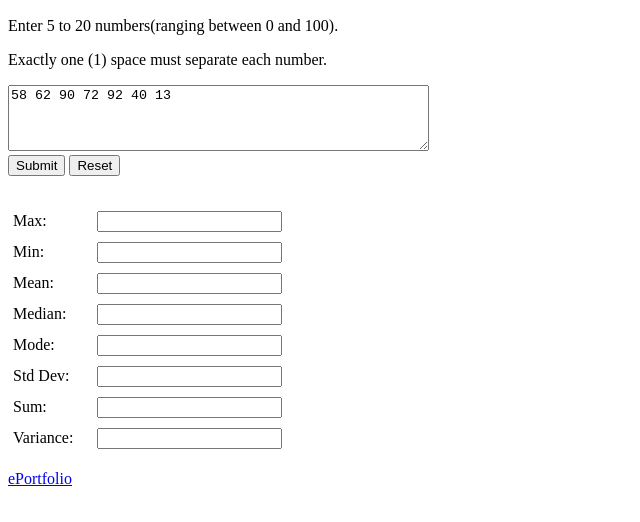
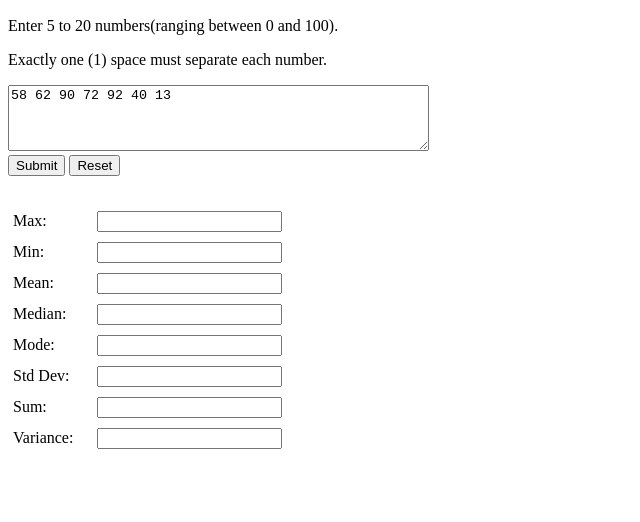
Before and after one commit to octuhpus/StatisticalCalculator, a plain HTML site: page index.html in a window 1280 px wide. Shown: the part 50-572 px from the top of the page, without its empty margins (0-640 px from the left). Drawn offline with Linux system fonts and the light colour scheme.

Commit message:
Removed Eportfolio Hyperlink

```diff
--- a/index.html
+++ b/index.html
@@ -56,11 +56,4 @@
     </form>
   </div>
 </body>
-<footer>
-  <div>
-    <nav>
-      <p><a href = "../">ePortfolio</a></p>
-    </nav>
-  </div>
-</footer>
 </html>
```
